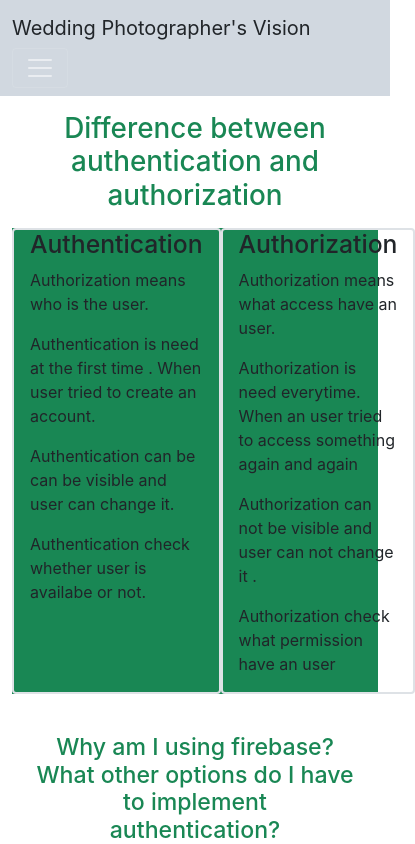
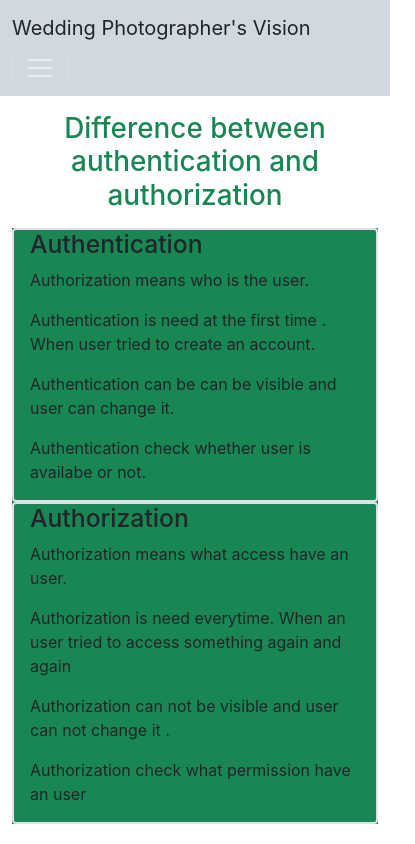
Before and after one commit to Parvez-Rahman100/wedding-photographers, a React (Create React App) app: page /blogs in a window 390 px wide. Shown: the top 844 px of the page, 415 px wide, since content can reach past the window. Built offline with nearby package versions, Linux system fonts and the light colour scheme; no server answers.

Commit message:
footer added

```diff
--- a/src/Pages/About/About.js
+++ b/src/Pages/About/About.js
@@ -5,7 +5,7 @@
     return (
         <div>
             <div className="container">
-                <div className="d-lg-flex justify-content-center align-items-center">
+                <div className="d-lg-flex flex-sm-row justify-content-center align-items-center">
                     <div className='my-5'>
                         <img style={{width : '500px'}} className='rounded ' src={me} alt="" />
                     </div>
--- a/src/Pages/Blogs/Blogs.js
+++ b/src/Pages/Blogs/Blogs.js
@@ -5,7 +5,7 @@
         <div className='container'>
             <div >
                 <h1 className='text-center text-success my-3'>Difference between authentication and authorization</h1>
-                <div className='d-flex justify-content-between bg-success'>
+                <div className='d-lg-flex flex-sm-row justify-content-between bg-success'>
                 <div className='border border-2 px-3 rounded'>
                     <h2>Authentication</h2>
                     <p>Authorization means who is the user.</p>
```
Also changed, not shown: 1 other file (tests, documents, lock files or other folders).
